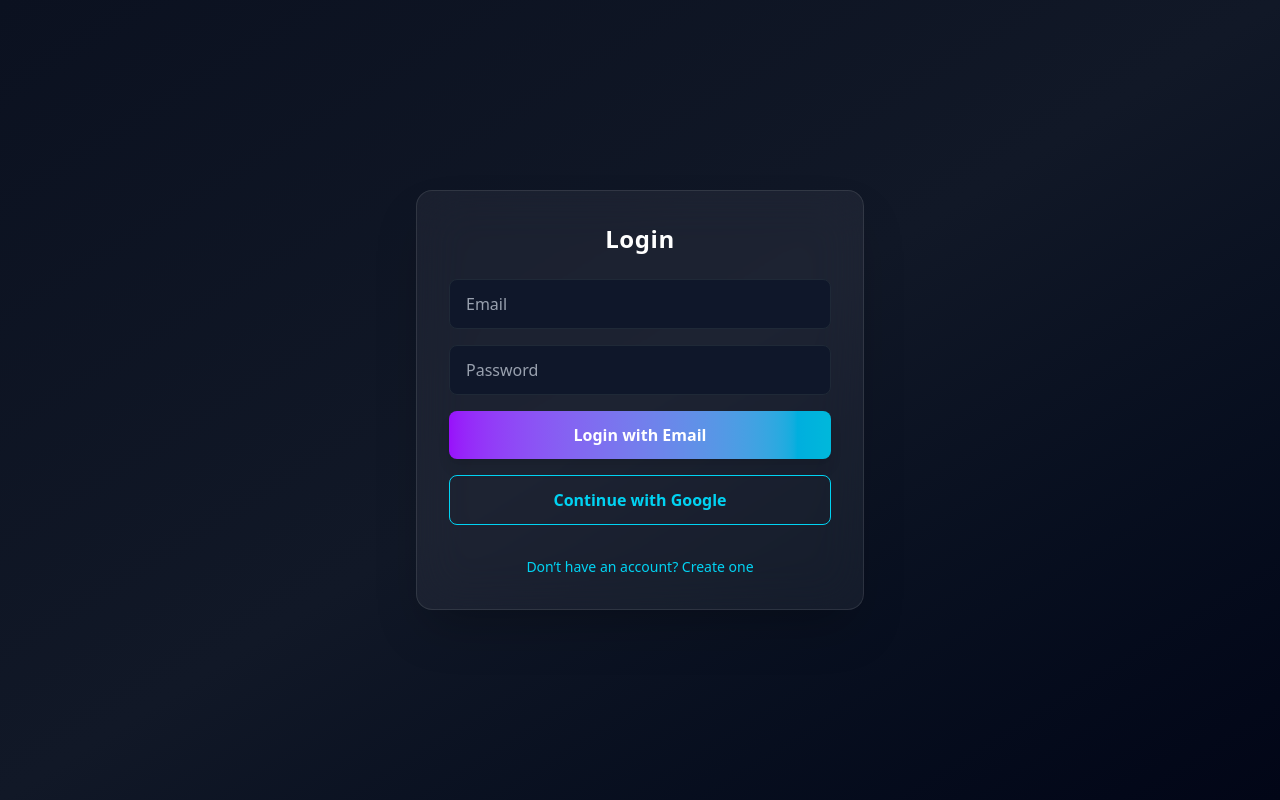
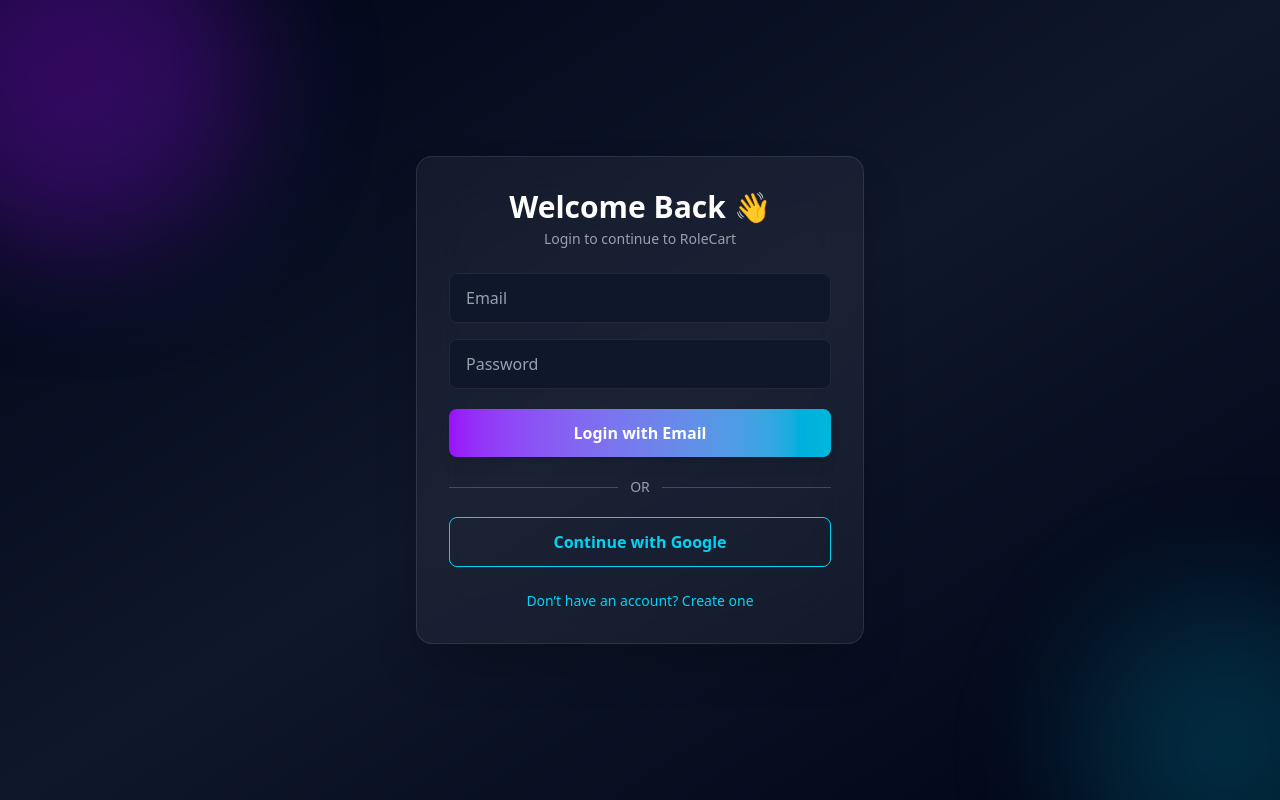
Before and after one commit to PranjaliSehrawat15/Role-based-ecommerce-webapp, a React (Vite) app: page /login in a window 1280 px wide. Built offline with nearby package versions, Linux system fonts and the light colour scheme; no server answers.

Commit message:
ui change

```diff
--- a/src/index.css
+++ b/src/index.css
@@ -93,3 +93,16 @@
 .scrollbar-hide::-webkit-scrollbar {
   display: none;
 }
+/* Chrome autofill background + text fix */
+
+input:-webkit-autofill,
+input:-webkit-autofill:hover,
+input:-webkit-autofill:focus {
+  -webkit-text-fill-color: #ffffff !important;
+  transition: background-color 5000s ease-in-out 0s;
+  box-shadow: 0 0 0px 1000px #0f172a inset !important;
+  caret-color: white;
+}
+:root {
+  color-scheme: dark;
+}
--- a/src/pages/auth/Login.jsx
+++ b/src/pages/auth/Login.jsx
@@ -9,9 +9,12 @@
 import { useNavigate } from "react-router-dom"
 
 export default function Login() {
+
+  // ❌ LOGIC SAME (NO CHANGE)
   const [email, setEmail] = useState("")
   const [password, setPassword] = useState("")
   const [loading, setLoading] = useState(false)
+
   const navigate = useNavigate()
 
   const loginEmail = async () => {
@@ -39,50 +42,91 @@
     }
   }
 
+  // ✅ ONLY UI UPDATED
   return (
-<div className="min-h-screen flex items-center justify-center px-4 bg-gradient-to-br from-[#0b1120] via-[#111827] to-[#020617]">
-<div className="w-full max-w-md p-8 space-y-4 rounded-2xl bg-white/5 backdrop-blur-xl border border-white/10 shadow-2xl">
-<h2 className="text-2xl font-bold text-center text-white mb-6 tracking-wide">Login</h2>
+
+    <div className="min-h-screen flex items-center justify-center px-4 bg-gradient-to-br from-[#020617] via-[#0f172a] to-[#020617] relative overflow-hidden">
+
+      {/* BACKGROUND GLOW */}
+      <div className="absolute w-[350px] h-[350px] bg-purple-600/30 blur-3xl rounded-full top-[-100px] left-[-100px]"></div>
+      <div className="absolute w-[300px] h-[300px] bg-cyan-500/20 blur-3xl rounded-full bottom-[-100px] right-[-100px]"></div>
+
+      {/* LOGIN CARD */}
+      <div className="relative z-10 w-full max-w-md p-8 rounded-2xl bg-white/5 backdrop-blur-xl border border-white/10 shadow-2xl">
+
+        <h2 className="text-3xl font-bold text-center text-white mb-1">
+          Welcome Back 👋
+        </h2>
+
+        <p className="text-center text-gray-400 text-sm mb-6">
+          Login to continue to RoleCart
+        </p>
+
+        {/* EMAIL */}
        <input
-          className="w-full px-4 py-3 rounded-lg bg-[#0f172a] border border-[#1f2937] text-white placeholder-gray-400 focus:outline-none focus:ring-2 focus:ring-cyan-400"
+  type="email"
+  name="email"
+  autoComplete="email"
+  className="w-full px-4 py-3 mb-4 rounded-lg
+  bg-[#0f172a] text-white placeholder-gray-400
+  border border-[#1f2937]
+  focus:outline-none focus:ring-2 focus:ring-cyan-400"
   placeholder="Email"
   onChange={(e) => setEmail(e.target.value)}
   disabled={loading}
 />
 
+
+
+        {/* PASSWORD */}
      <input
-          className="w-full px-4 py-3 rounded-lg bg-[#0f172a] border border-[#1f2937] text-white placeholder-gray-400 focus:outline-none focus:ring-2 focus:ring-cyan-400"
   type="password"
+  name="password"
+  autoComplete="current-password"
+  className="w-full px-4 py-3 mb-5 rounded-lg
+  bg-[#0f172a] text-white placeholder-gray-400
+  border border-[#1f2937]
+  focus:outline-none focus:ring-2 focus:ring-cyan-400"
   placeholder="Password"
   onChange={(e) => setPassword(e.target.value)}
   disabled={loading}
 />
 
+        {/* LOGIN BTN */}
         <button
           onClick={loginEmail}
           disabled={loading}
-          className="w-full py-3 rounded-lg bg-gradient-to-r from-purple-600 to-cyan-500 text-white font-semibold hover:opacity-90 transition shadow-lg"
-
+          className="w-full py-3 rounded-lg bg-gradient-to-r from-purple-600 to-cyan-500 text-white font-semibold hover:scale-[1.02] transition shadow-lg"
         >
           {loading ? "Signing in..." : "Login with Email"}
         </button>
 
+        {/* DIVIDER */}
+        <div className="flex items-center gap-3 my-5">
+          <div className="flex-1 h-[1px] bg-white/20"></div>
+          <span className="text-gray-400 text-sm">OR</span>
+          <div className="flex-1 h-[1px] bg-white/20"></div>
+        </div>
+
+        {/* GOOGLE BTN */}
         <button
           onClick={loginGoogle}
           disabled={loading}
           className="w-full py-3 rounded-lg border border-cyan-400 text-cyan-400 hover:bg-cyan-400 hover:text-black transition font-semibold"
-
         >
           Continue with Google
         </button>
 
+        {/* SIGNUP */}
         <p
-          className="text-center text-sm text-cyan-400 hover:underline cursor-pointer pt-4"
+          className="text-center text-sm text-cyan-400 hover:underline cursor-pointer mt-6"
           onClick={() => navigate("/signup")}
         >
           Don’t have an account? Create one
         </p>
+
       </div>
+
     </div>
   )
 }
--- a/src/pages/auth/Signup.jsx
+++ b/src/pages/auth/Signup.jsx
@@ -1,4 +1,3 @@
-
 import { useState } from "react"
 import { createUserWithEmailAndPassword } from "firebase/auth"
 import { auth, db } from "../../firebase/firebase"
@@ -33,50 +32,83 @@
   }
 
   return (
-    <div className="min-h-screen bg-linear-to-br from-gray-50 to-gray-100 flex items-center justify-center px-4">
-      <div className="card w-full max-w-md p-8 space-y-4">
-        <h2 className="text-2xl font-bold text-gray-100 text-center mb-6">Create Account</h2>
+    <>
+      {/* 🔥 Autofill Dark Mode Fix */}
+      <style>{`
+        input:-webkit-autofill,
+        input:-webkit-autofill:hover,
+        input:-webkit-autofill:focus,
+        select:-webkit-autofill {
+          -webkit-text-fill-color: #ffffff !important;
+          transition: background-color 5000s ease-in-out 0s;
+          box-shadow: 0 0 0px 1000px #0f172a inset !important;
+          caret-color: white;
+        }
+      `}</style>
 
+      {/* 🌌 Background */}
+      <div className="min-h-screen flex items-center justify-center px-4 bg-gradient-to-br from-[#0b1120] via-[#111827] to-[#020617]">
+
+        {/* 💎 Glass Signup Card */}
+        <div className="w-full max-w-md p-8 rounded-2xl bg-white/5 backdrop-blur-xl border border-white/10 shadow-2xl">
+
+          {/* Heading */}
+          <h2 className="text-3xl font-bold text-center text-white mb-1">
+            Create Account 🚀
+          </h2>
+
+          <p className="text-center text-gray-400 mb-6">
+            Join RoleCart and start your journey
+          </p>
+
+          {/* EMAIL */}
           <input
-          className="input"
+            className="w-full px-4 py-3 mb-4 rounded-xl bg-[#0f172a] border border-[#1f2937] text-white placeholder-gray-400 focus:outline-none focus:ring-2 focus:ring-cyan-400 transition"
             placeholder="Email"
             type="email"
             onChange={(e) => setEmail(e.target.value)}
             disabled={loading}
+            autoComplete="email"
           />
 
+          {/* PASSWORD */}
           <input
-          className="input"
+            className="w-full px-4 py-3 mb-4 rounded-xl bg-[#0f172a] border border-[#1f2937] text-white placeholder-gray-400 focus:outline-none focus:ring-2 focus:ring-cyan-400 transition"
             type="password"
             placeholder="Password"
             onChange={(e) => setPassword(e.target.value)}
             disabled={loading}
           />
 
+          {/* ROLE SELECT */}
           <select
-          className="input"
+            className="w-full px-4 py-3 mb-5 rounded-xl bg-[#0f172a] border border-[#1f2937] text-white focus:outline-none focus:ring-2 focus:ring-cyan-400 transition cursor-pointer"
             onChange={(e) => setRole(e.target.value)}
             disabled={loading}
           >
-          <option value="buyer">Buyer</option>
-          <option value="seller">Seller</option>
+            <option value="buyer">🛒 Buyer</option>
+            <option value="seller">🏪 Seller</option>
           </select>
 
+          {/* SIGNUP BUTTON */}
           <button
             onClick={handleSignup}
             disabled={loading}
-          className="btn w-full"
+            className="w-full py-3 rounded-xl bg-gradient-to-r from-purple-600 to-cyan-500 text-white font-semibold hover:opacity-90 transition shadow-lg mb-4"
           >
             {loading ? "Creating account..." : "Sign Up"}
           </button>
 
+          {/* LOGIN LINK */}
           <p
-          className="text-center text-sm text-blue-400 hover:underline cursor-pointer pt-4"
+            className="text-center text-sm text-cyan-400 hover:underline cursor-pointer pt-3"
             onClick={() => navigate("/login")}
           >
             Already have an account? Login
           </p>
+
         </div>
       </div>
+    </>
   )
 }
```
Lines whose indentation alone changed are shown as unchanged.
